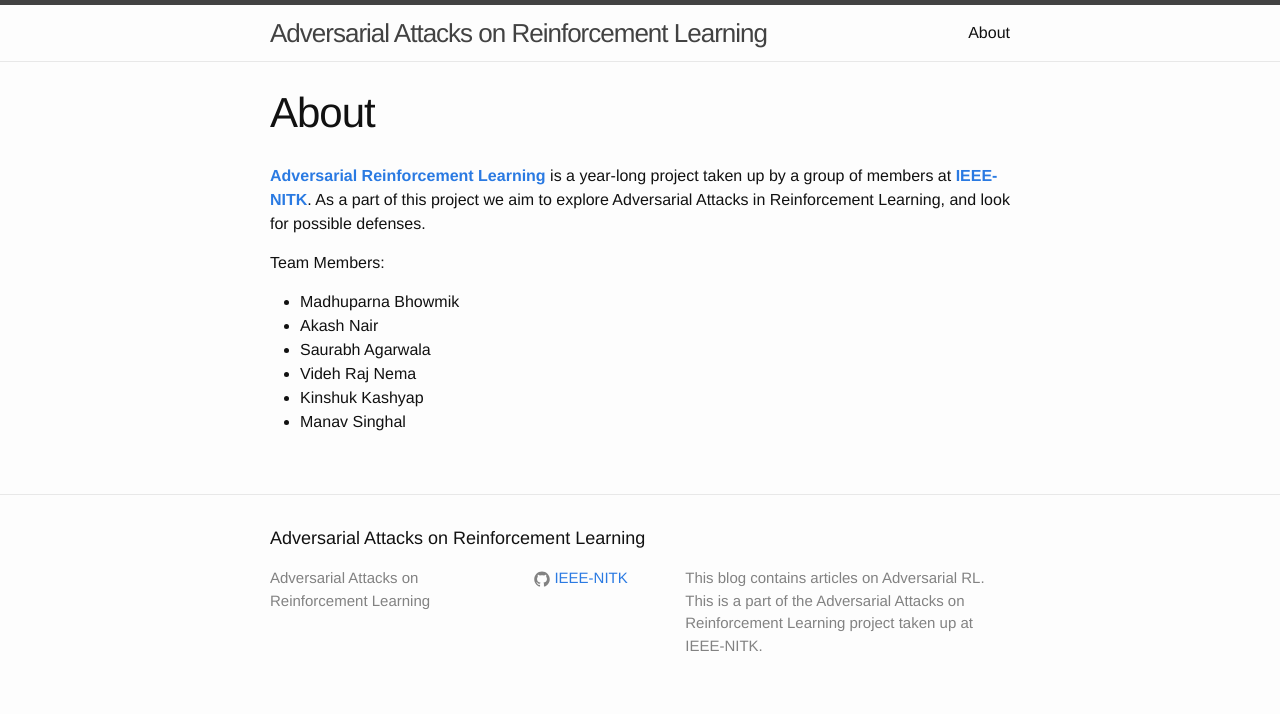
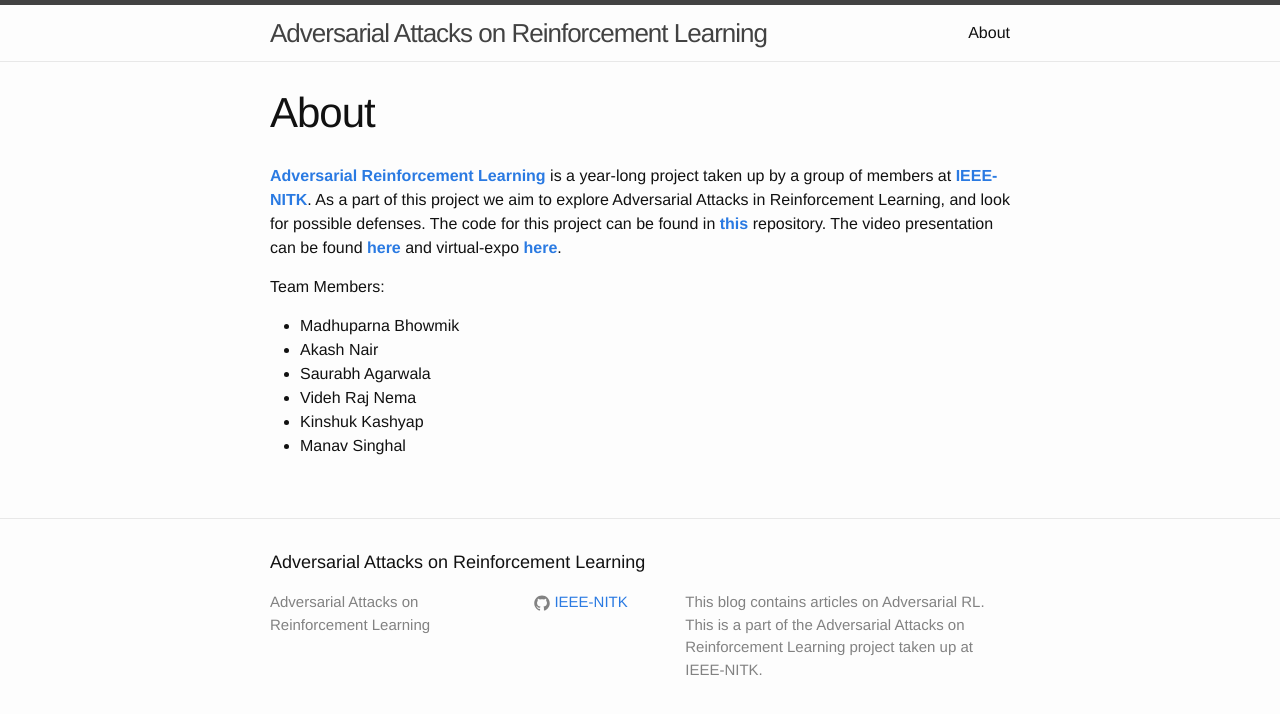
Before and after one commit to aarl-ieee-nitk/aarl-ieee-nitk.github.io, a Jekyll site: the page built from about.md, in a window 1280 px wide. Shown: the top 714 px of the page. Built offline with Jekyll 4.4.1, drawn with Linux system fonts in a browser that asks for light colours.

Commit message:
added code and video link

```diff
--- a/about.md
+++ b/about.md
@@ -4,7 +4,7 @@
 permalink: /about/
 ---
 
-[**Adversarial Reinforcement Learning**](https://github.com/aarl-ieee-nitk) is a year-long project taken up by a group of members at [**IEEE-NITK**](https://github.com/IEEE-NITK). As a part of this project we aim to explore Adversarial Attacks in Reinforcement Learning, and look for possible defenses.
+[**Adversarial Reinforcement Learning**](https://github.com/aarl-ieee-nitk) is a year-long project taken up by a group of members at [**IEEE-NITK**](https://github.com/IEEE-NITK). As a part of this project we aim to explore Adversarial Attacks in Reinforcement Learning, and look for possible defenses. The code for this project can be found in [**this**](https://github.com/IEEE-NITK/Adversarial-Reinforcement-Learning) repository. The video presentation can be found [**here**](https://www.youtube.com/watch?v=j1Img72wp00) and virtual-expo [**here**](https://ieee.nitk.ac.in/virtual-expo/adversarial-reinforcement-learning/).
 
 Team Members:
 * Madhuparna Bhowmik
```
